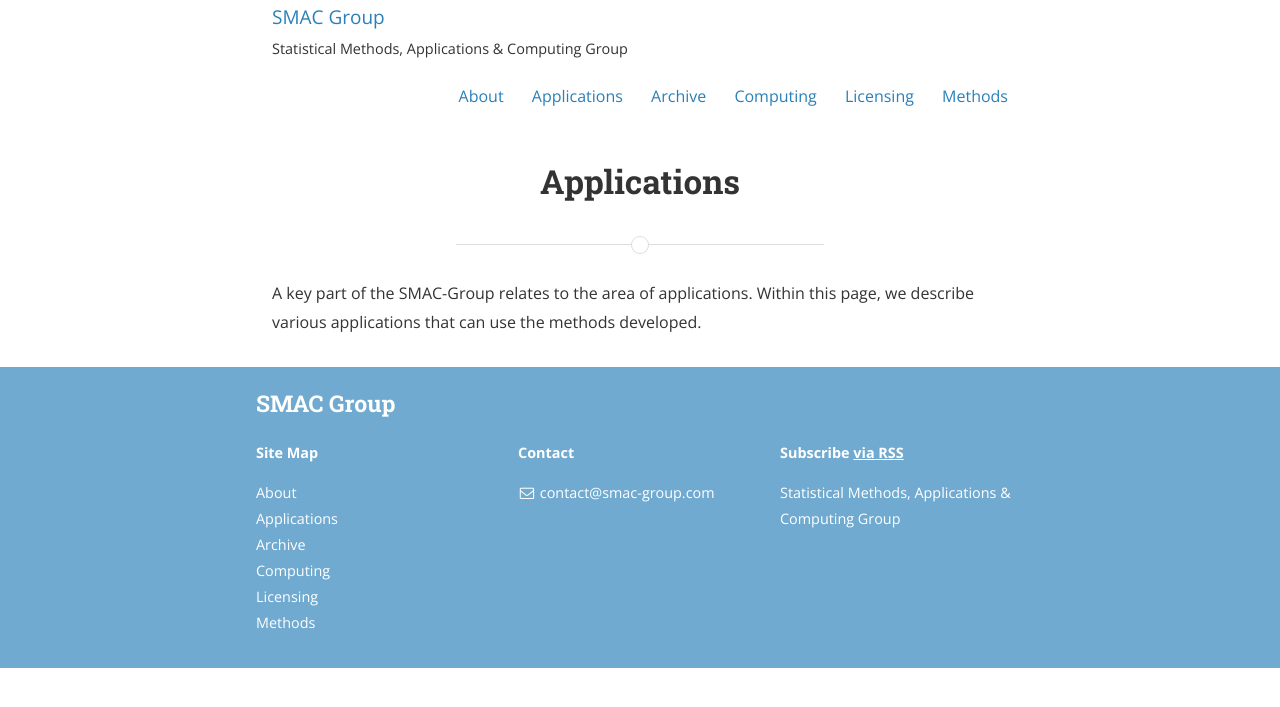
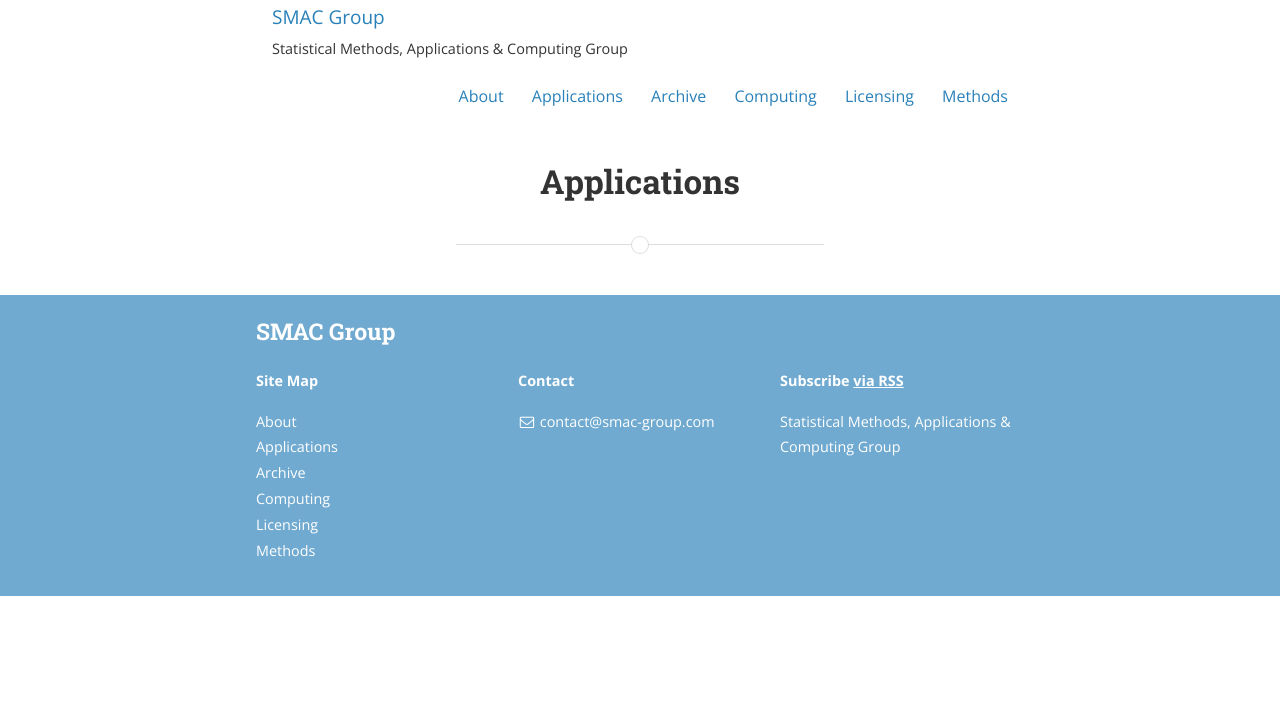
Before and after one commit to SMAC-Group/smac-group.github.io, a Jekyll site: the page built from applications.md, in a window 1280 px wide. Shown: the top 707 px of the page. Built offline with Jekyll 4.4.1, drawn with Linux system fonts in a browser that asks for light colours; nearby versions of some CDN libraries; a style sheet for code colours, icons or effects is not loaded.

Commit message:
intro app

```diff
--- a/applications.md
+++ b/applications.md
@@ -3,5 +3,3 @@ layout: page
 title: Applications
 permalink: /applications/
 ---
-
-A key part of the SMAC-Group relates to the area of applications. Within this page, we describe various applications that can use the methods developed.
```
